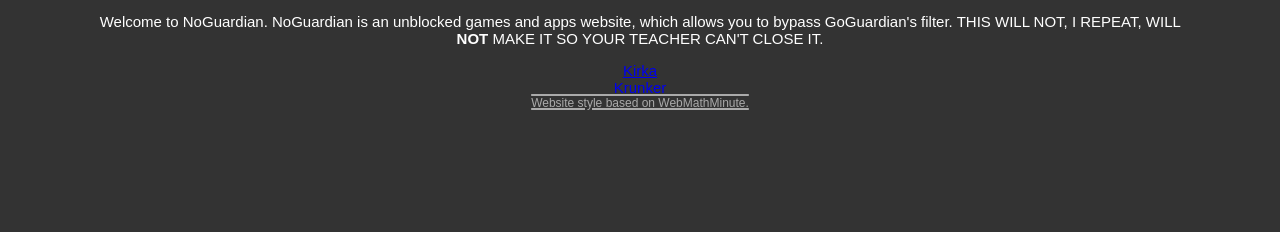
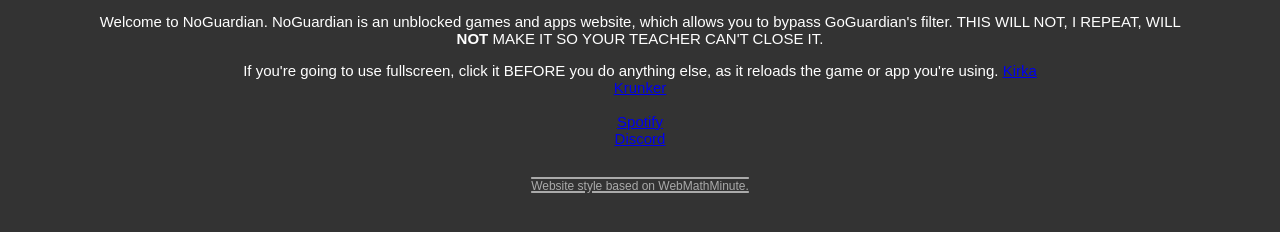
Before and after one commit to red-stone-network/noguardian001.github.io, a plain HTML site: page index.html in a window 1280 px wide. Shown: the part 42-274 px from the top of the page. Drawn offline with Linux system fonts and the light colour scheme.

Commit message:
Add new apps to main page

```diff
--- a/index.html
+++ b/index.html
@@ -13,8 +13,13 @@
     <script src="/assets/topnav.js"></script>
 
     <p>Welcome to NoGuardian. NoGuardian is an unblocked games and apps website, which allows you to bypass GoGuardian's filter. THIS WILL NOT, I REPEAT, WILL <b>NOT</b> MAKE IT SO YOUR TEACHER CAN'T CLOSE IT.</p>
+    <p>If you're going to use fullscreen, click it BEFORE you do anything else, as it reloads the game or app you're using.
     <a href="/games/kirka.html">Kirka</a><br>
     <a href="/games/krunker.html">Krunker</a><br>
+      <br>
+      <a href="/apps/spotify.html">Spotify</a><br>
+      <a href="/apps/discord.html">Discord</a><br>
+      <br>
     <div class="bottomnav">Website style based on WebMathMinute.</div>
   </body>
 </html>
```
